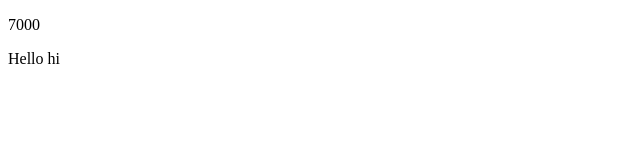
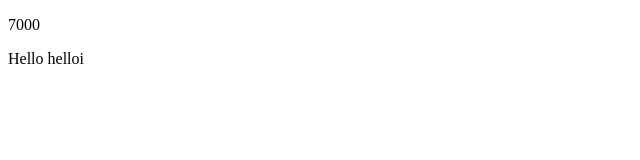
Before and after one commit to AtharvaPathak27/ang16, an Angular app: page / in a window 1280 px wide. Shown: the top 160 px of the page, without its empty margins (0-640 px from the left). Built offline with nearby package versions, Linux system fonts and the light colour scheme.

Commit message:
added code to use pipe

```diff
--- a/src/app/app.component.html
+++ b/src/app/app.component.html
@@ -1,2 +1,2 @@
 <p>{{100 | usdInr}}</p>
-<p>Hello hi</p>
+<p>Hello helloi</p>
```
